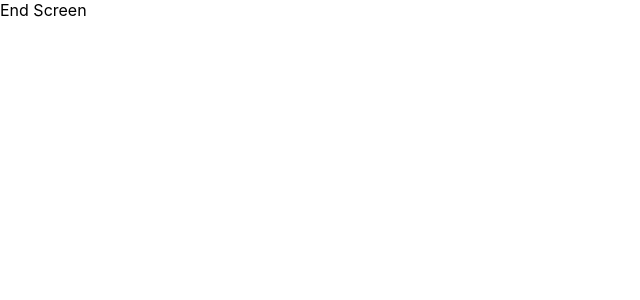
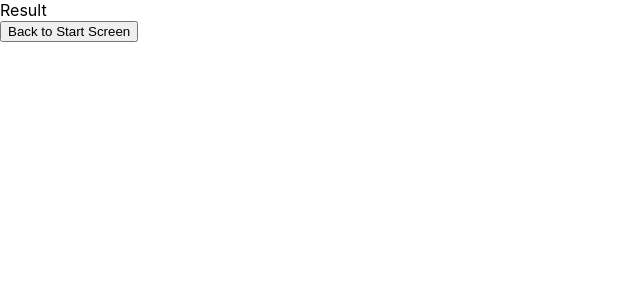
Before and after one commit to federivero97/Battleship, a React (Create React App) app in the folder battleship/: page /end in a window 1280 px wide. Shown: the top 300 px of the page, without its empty margins (0-640 px from the left). Built offline with nearby package versions, Linux system fonts and the light colour scheme.

Commit message:
Worked on EndScreen

```diff
--- a/battleship/src/components/EndScreen.jsx
+++ b/battleship/src/components/EndScreen.jsx
@@ -1,7 +1,21 @@
 import React from 'react';
+import { useHistory } from 'react-router-dom';
 
-const StartScreen = () => {
-  return <div> End Screen </div>;
+const EndScreen = () => {
+  const history = useHistory();
+
+  function handleClick() {
+    history.push('/start');
+  }
+
+  return (
+    <div>
+      <div> Result </div>
+      <button type="button" onClick={handleClick}>
+        Back to Start Screen
+      </button>
+    </div>
+  );
 };
 
-export default StartScreen;
+export default EndScreen;
```
